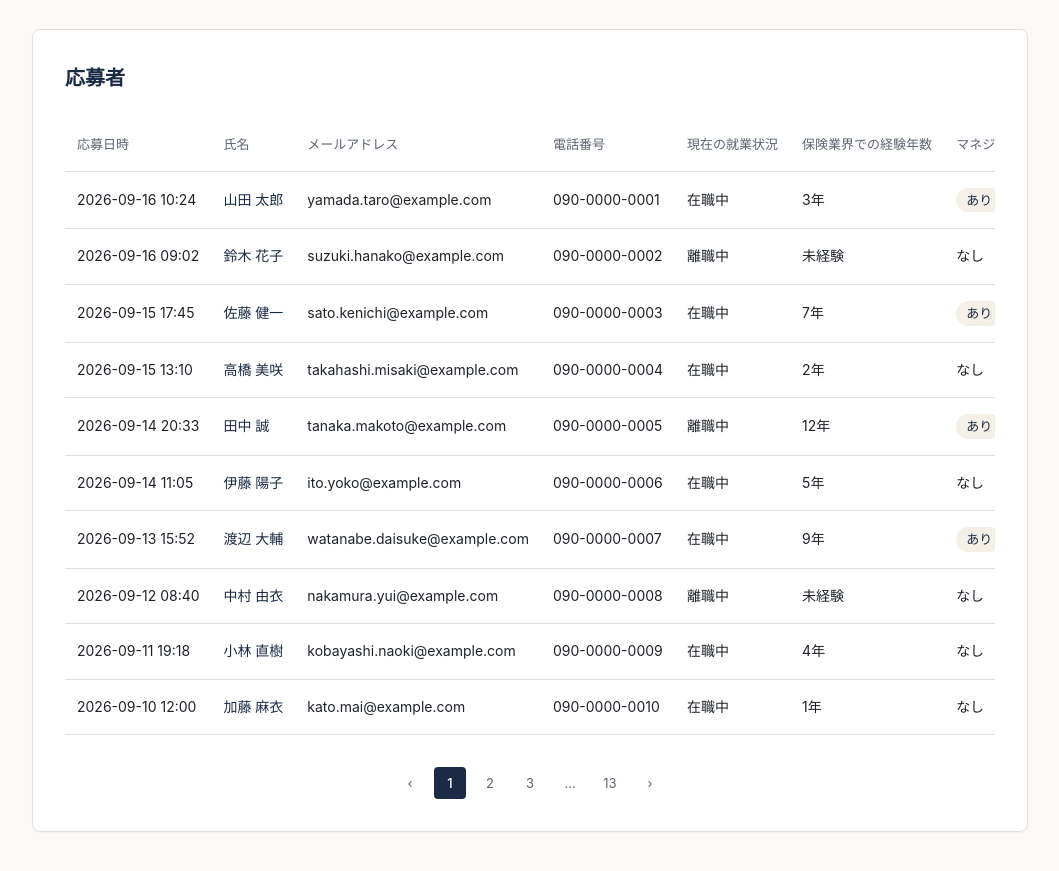
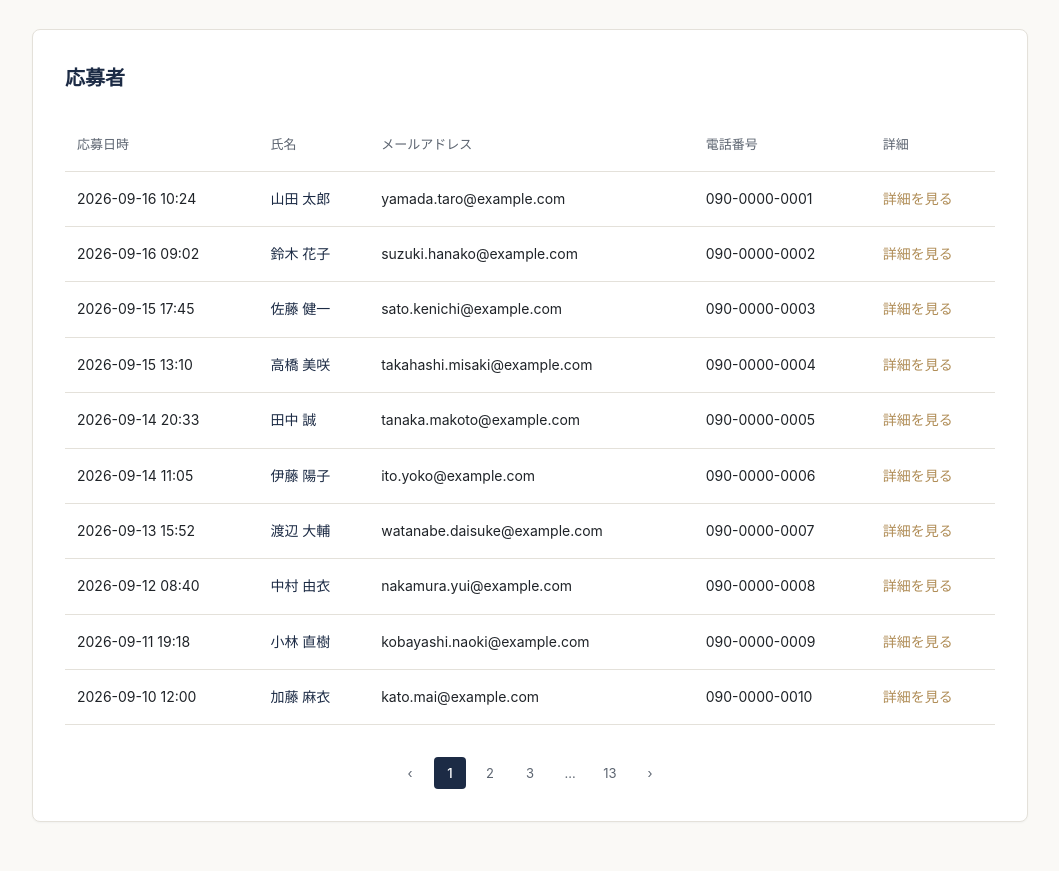
Before and after one commit to ken-atnek/control-strategic-alliance-inc.com-2610, a website: page applicants.html in a window 1280 px wide. Shown: the part 567-1438 px from the top of the page, without its empty margins (220-1279 px from the left). Drawn offline with nearby package versions, Linux system fonts and the light colour scheme; files that its build step writes are made by us from their sources.

Commit message:
Reduce applicants table columns

```diff
--- a/applicants.html
+++ b/applicants.html
@@ -93,9 +93,6 @@
                 <th scope="col">氏名</th>
                 <th scope="col">メールアドレス</th>
                 <th scope="col">電話番号</th>
-                <th scope="col">現在の就業状況</th>
-                <th scope="col">保険業界での経験年数</th>
-                <th scope="col">マネジメント経験</th>
                 <th scope="col">詳細</th>
               </tr>
             </thead>
@@ -105,9 +102,6 @@
                 <td class="applicant-table__name">山田 太郎</td>
                 <td>yamada.taro@example.com</td>
                 <td>090-0000-0001</td>
-                <td>在職中</td>
-                <td>3年</td>
-                <td><span class="applicant-table__badge">あり</span></td>
                 <td><a class="applicant-table__detail-link" href="applicant-detail.html">詳細を見る</a></td>
               </tr>
               <tr data-href="applicant-detail.html">
@@ -115,9 +109,6 @@
                 <td class="applicant-table__name">鈴木 花子</td>
                 <td>suzuki.hanako@example.com</td>
                 <td>090-0000-0002</td>
-                <td>離職中</td>
-                <td>未経験</td>
-                <td>なし</td>
                 <td><a class="applicant-table__detail-link" href="applicant-detail.html">詳細を見る</a></td>
               </tr>
               <tr data-href="applicant-detail.html">
@@ -125,9 +116,6 @@
                 <td class="applicant-table__name">佐藤 健一</td>
                 <td>sato.kenichi@example.com</td>
                 <td>090-0000-0003</td>
-                <td>在職中</td>
-                <td>7年</td>
-                <td><span class="applicant-table__badge">あり</span></td>
                 <td><a class="applicant-table__detail-link" href="applicant-detail.html">詳細を見る</a></td>
               </tr>
               <tr data-href="applicant-detail.html">
@@ -135,9 +123,6 @@
                 <td class="applicant-table__name">高橋 美咲</td>
                 <td>takahashi.misaki@example.com</td>
                 <td>090-0000-0004</td>
-                <td>在職中</td>
-                <td>2年</td>
-                <td>なし</td>
                 <td><a class="applicant-table__detail-link" href="applicant-detail.html">詳細を見る</a></td>
               </tr>
               <tr data-href="applicant-detail.html">
@@ -145,9 +130,6 @@
                 <td class="applicant-table__name">田中 誠</td>
                 <td>tanaka.makoto@example.com</td>
                 <td>090-0000-0005</td>
-                <td>離職中</td>
-                <td>12年</td>
-                <td><span class="applicant-table__badge">あり</span></td>
                 <td><a class="applicant-table__detail-link" href="applicant-detail.html">詳細を見る</a></td>
               </tr>
               <tr data-href="applicant-detail.html">
@@ -155,9 +137,6 @@
                 <td class="applicant-table__name">伊藤 陽子</td>
                 <td>ito.yoko@example.com</td>
                 <td>090-0000-0006</td>
-                <td>在職中</td>
-                <td>5年</td>
-                <td>なし</td>
                 <td><a class="applicant-table__detail-link" href="applicant-detail.html">詳細を見る</a></td>
               </tr>
               <tr data-href="applicant-detail.html">
@@ -165,9 +144,6 @@
                 <td class="applicant-table__name">渡辺 大輔</td>
                 <td>watanabe.daisuke@example.com</td>
                 <td>090-0000-0007</td>
-                <td>在職中</td>
-                <td>9年</td>
-                <td><span class="applicant-table__badge">あり</span></td>
                 <td><a class="applicant-table__detail-link" href="applicant-detail.html">詳細を見る</a></td>
               </tr>
               <tr data-href="applicant-detail.html">
@@ -175,9 +151,6 @@
                 <td class="applicant-table__name">中村 由衣</td>
                 <td>nakamura.yui@example.com</td>
                 <td>090-0000-0008</td>
-                <td>離職中</td>
-                <td>未経験</td>
-                <td>なし</td>
                 <td><a class="applicant-table__detail-link" href="applicant-detail.html">詳細を見る</a></td>
               </tr>
               <tr data-href="applicant-detail.html">
@@ -185,9 +158,6 @@
                 <td class="applicant-table__name">小林 直樹</td>
                 <td>kobayashi.naoki@example.com</td>
                 <td>090-0000-0009</td>
-                <td>在職中</td>
-                <td>4年</td>
-                <td>なし</td>
                 <td><a class="applicant-table__detail-link" href="applicant-detail.html">詳細を見る</a></td>
               </tr>
               <tr data-href="applicant-detail.html">
@@ -195,9 +165,6 @@
                 <td class="applicant-table__name">加藤 麻衣</td>
                 <td>kato.mai@example.com</td>
                 <td>090-0000-0010</td>
-                <td>在職中</td>
-                <td>1年</td>
-                <td>なし</td>
                 <td><a class="applicant-table__detail-link" href="applicant-detail.html">詳細を見る</a></td>
               </tr>
             </tbody>
--- a/assets/scss/applicants.scss
+++ b/assets/scss/applicants.scss
@@ -124,15 +124,6 @@
     font-weight: $font-weight-medium;
   }
 
-  &__badge {
-    display: inline-block;
-    padding: 2px 10px;
-    border-radius: 999px;
-    background: rgba($color-secondary, 0.14);
-    color: $color-primary;
-    font-size: $font-size-sm;
-  }
-
   &__detail-link {
     color: $color-secondary;
     font-weight: $font-weight-medium;
```
Also changed, not shown: docs/SPEC.md (+0 -3 lines).
